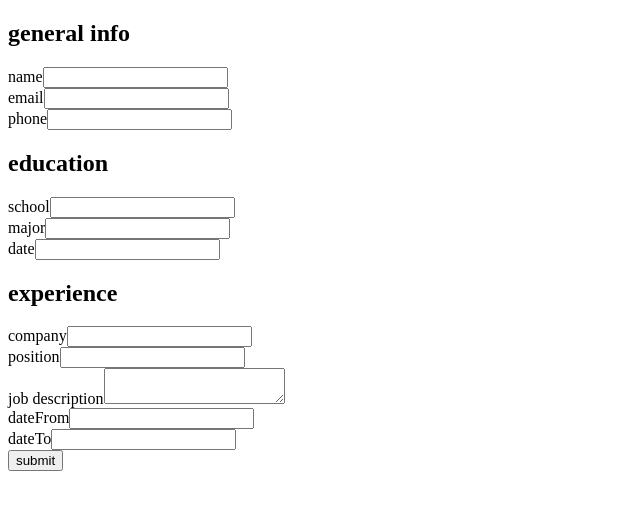
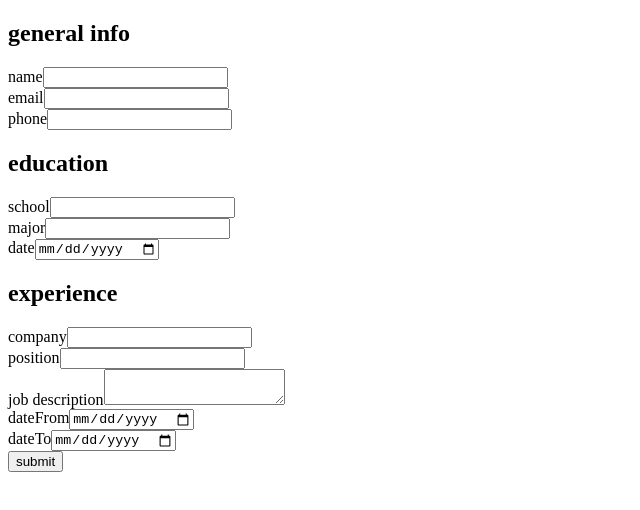
Before and after one commit to prosperitty/CV-project, a React (Create React App) app: page / in a window 1280 px wide. Shown: the top 510 px of the page, without its empty margins (0-640 px from the left). Built offline with nearby package versions, Linux system fonts and the light colour scheme.

Commit message:
added event handlers to input elements

```diff
--- a/src/components/Education.js
+++ b/src/components/Education.js
@@ -10,9 +10,9 @@ export default class Education extends Component {
     return (
       <div>
         <h2>{this.props.header}</h2>
-        <Input inputType='text' inputName='school' />
-        <Input inputType='text' inputName='major' />
-        <Input inputType='text' inputName='date' />
+        <Input inputType='text' inputName='school' handleInputs={this.props.handleInputs} />
+        <Input inputType='text' inputName='major' handleInputs={this.props.handleInputs} />
+        <Input inputType='date' inputName='date' handleInputs={this.props.handleInputs} />
       </div>
     );
   }
--- a/src/components/Experience.js
+++ b/src/components/Experience.js
@@ -10,14 +10,14 @@ export default class Experience extends Component {
     return (
       <div>
         <h2>{this.props.header}</h2>
-        <Input inputType='text' inputName='company' />
-        <Input inputType='text' inputName='position' />
+        <Input inputType='text' inputName='company' handleInputs={this.props.handleInputs} />
+        <Input inputType='text' inputName='position' handleInputs={this.props.handleInputs} />
         <div>
           <label htmlFor='jobDescription'>job description</label>
-          <textarea name='jobDescription'/>
+          <textarea name='jobDescription' handleInputs={this.props.handleInputs} />
         </div>
-        <Input inputType='text' inputName='dateFrom' />
-        <Input inputType='text' inputName='dateTo' />
+        <Input inputType='date' inputName='dateFrom' handleInputs={this.props.handleInputs} />
+        <Input inputType='date' inputName='dateTo' handleInputs={this.props.handleInputs} />
       </div>
     );
   }
--- a/src/components/General.js
+++ b/src/components/General.js
@@ -10,9 +10,9 @@ export default class General extends Component {
     return (
       <div>
         <h2>{this.props.header}</h2>
-        <Input inputType='text' inputName='name' />
-        <Input inputType='text' inputName='email' />
-        <Input inputType='text' inputName='phone' />
+        <Input inputType='text' inputName='name' handleInputs={this.props.handleInputs} />
+        <Input inputType='text' inputName='email' handleInputs={this.props.handleInputs} />
+        <Input inputType='text' inputName='phone' handleInputs={this.props.handleInputs} />
       </div>
     );
   }
--- a/src/components/Input.js
+++ b/src/components/Input.js
@@ -9,7 +9,7 @@ export default class Input extends Component {
     return (
       <div>
         <label htmlFor={this.props.inputName}>{this.props.inputName}</label>
-        <input type={this.props.inputType} name={this.props.inputName} />
+        <input type={this.props.inputType} name={this.props.inputName} onChange={this.props.handleInputs}/>
       </div>
     );
   }
```
